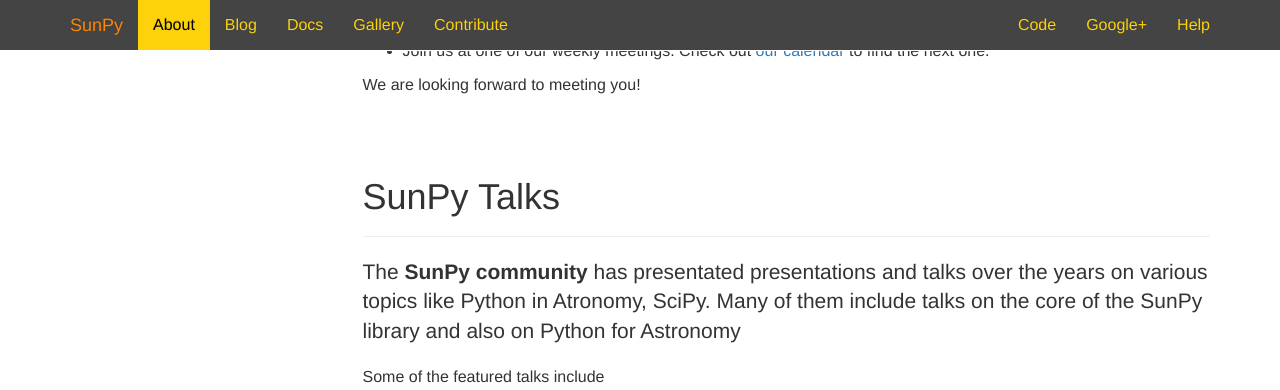
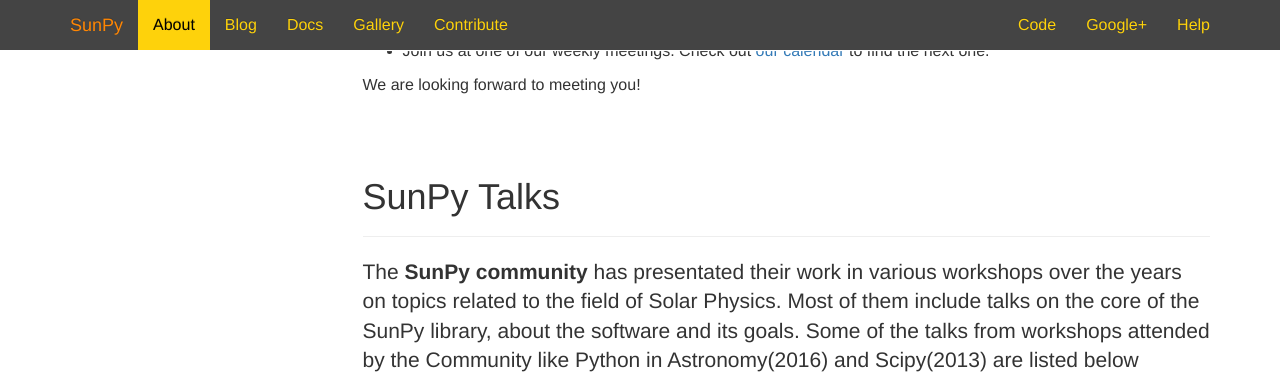
Before and after one commit to sunpy/sunpy.org, a Jekyll site: the page built from about.html, in a window 1280 px wide and 900 px high, scrolled down 1988 px, cut to the strip 0-390 px from the top of the window. Built offline with Jekyll 4.4.1, drawn with Linux system fonts in a browser that asks for light colours; comment, search, counter and statistics services are not loaded.

Commit message:
Added some description

```diff
--- a/about.html
+++ b/about.html
@@ -114,9 +114,9 @@
   <div class="page-header">
     <h1 id="talks">SunPy Talks </h1>
   </div>
-  <p class="lead">The <b>SunPy community</b> has presentated presentations and talks over the years on various topics like Python in Atronomy, SciPy. Many of them include talks on the core of the SunPy library and also on Python for Astronomy</p>
-  <p>Some of the featured talks include
-</p>
+  <p class="lead">The <b>SunPy community</b> has presentated their work in various workshops over the years on topics related to the field of Solar Physics. Most of them include talks on the core of the SunPy library, about the software and its goals.
+   Some of the talks from workshops attended by the Community like Python in Astronomy(2016) and Scipy(2013) are listed below </p>
+
 
 <div class="youtube-wrapper" style="padding-bottom:20px;
                                     padding-right:70px;"><iframe allowfullscreen="" frameborder="10" height="330" src="https://www.youtube.com/embed/3HYEr4NdziQ" width="100%"></iframe>
```
